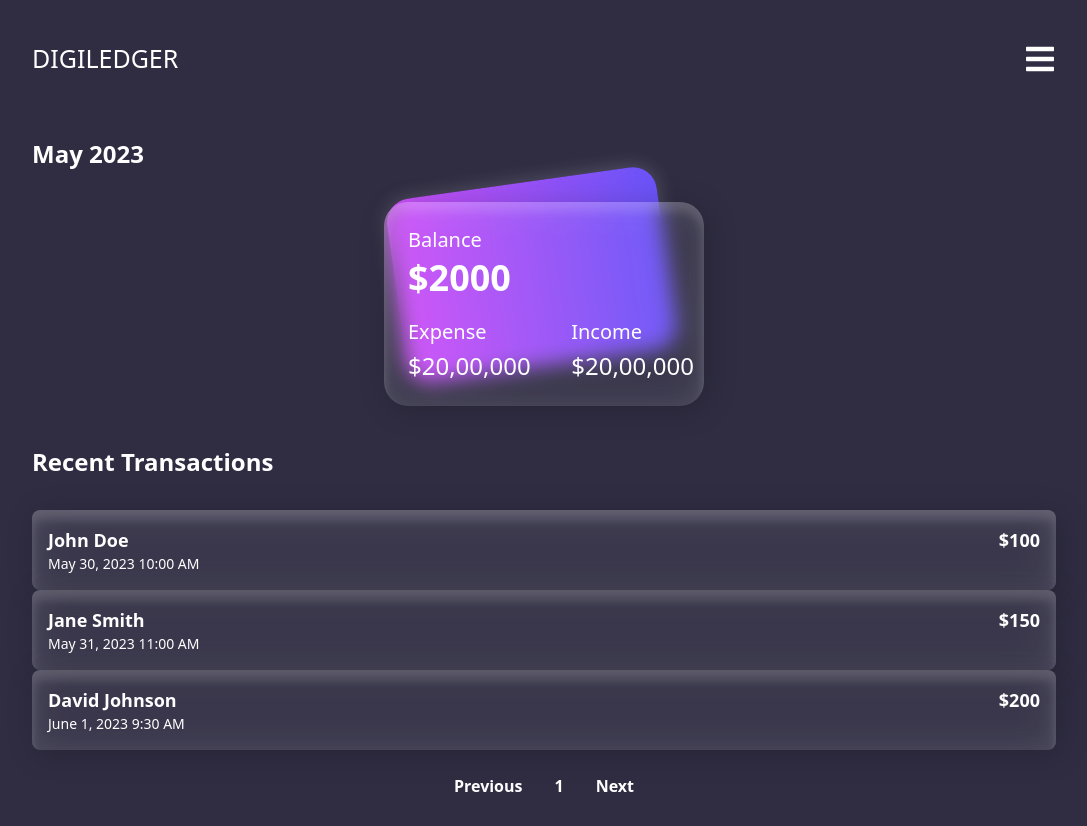
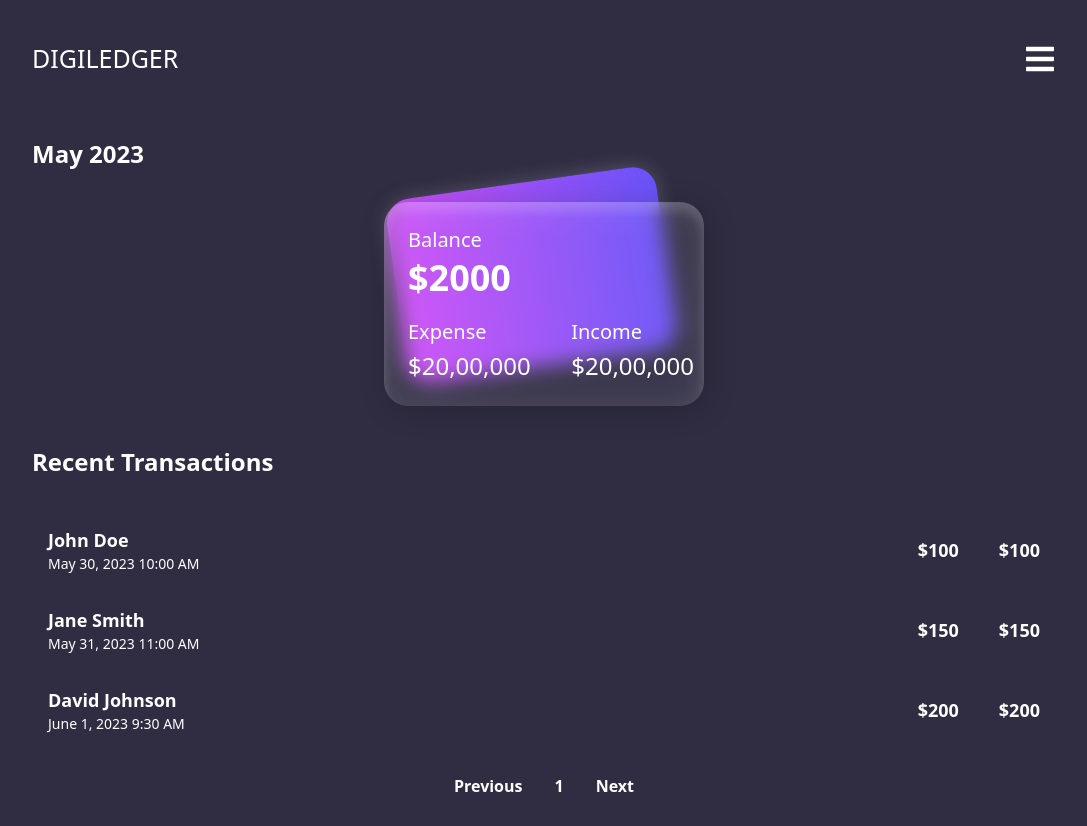
Before and after one commit to AnshumanMahato/Digiledger-Frontend, a React (Create React App) app: page / in a window 1280 px wide. Shown: the whole page, without its empty margins (96-1183 px from the left). Built offline with nearby package versions, Linux system fonts and the light colour scheme.

Commit message:
card init

```diff
--- a/src/components/HorizontalCard.js
+++ b/src/components/HorizontalCard.js
@@ -2,12 +2,15 @@ import React from "react";
 
 const HorizontalCard = ({ name, date, time, amount }) => {
   return (
-    <div className="rounded-lg p-4 flex glass">
+    <div className="rounded-lg p-4 flex">
       <div className="flex-grow">
         <p className="text-lg font-bold">{name}</p>
         <p className="text-sm text-gray-500">{`${date} ${time}`}</p>
       </div>
-      <div className="flex-none">
+      <div className="flex justify-center items-center pl-10">
+        <p className="text-lg font-bold">{amount}</p>
+      </div>
+      <div className="flex justify-center items-center pl-10">
         <p className="text-lg font-bold">{amount}</p>
       </div>
     </div>
```
